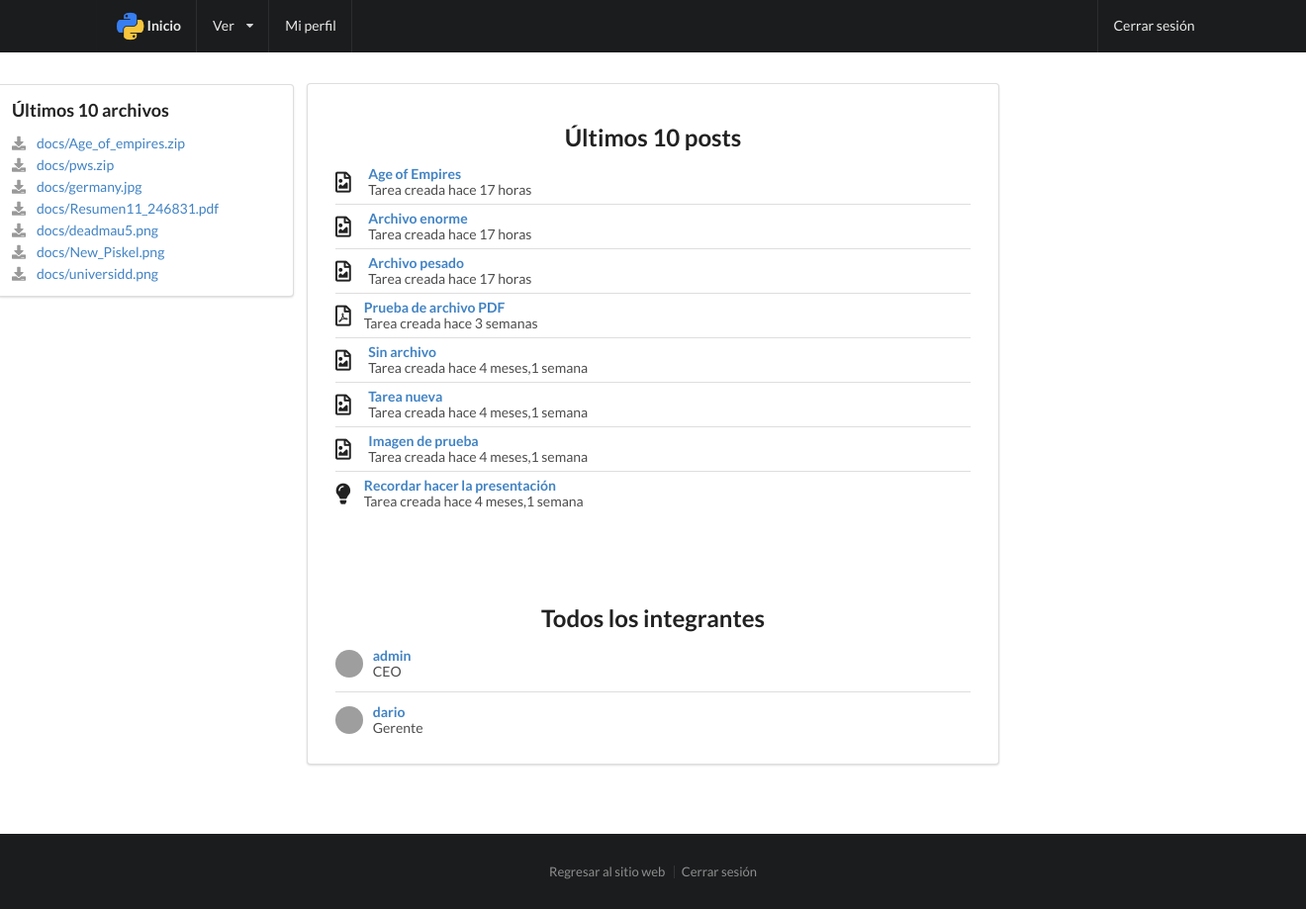
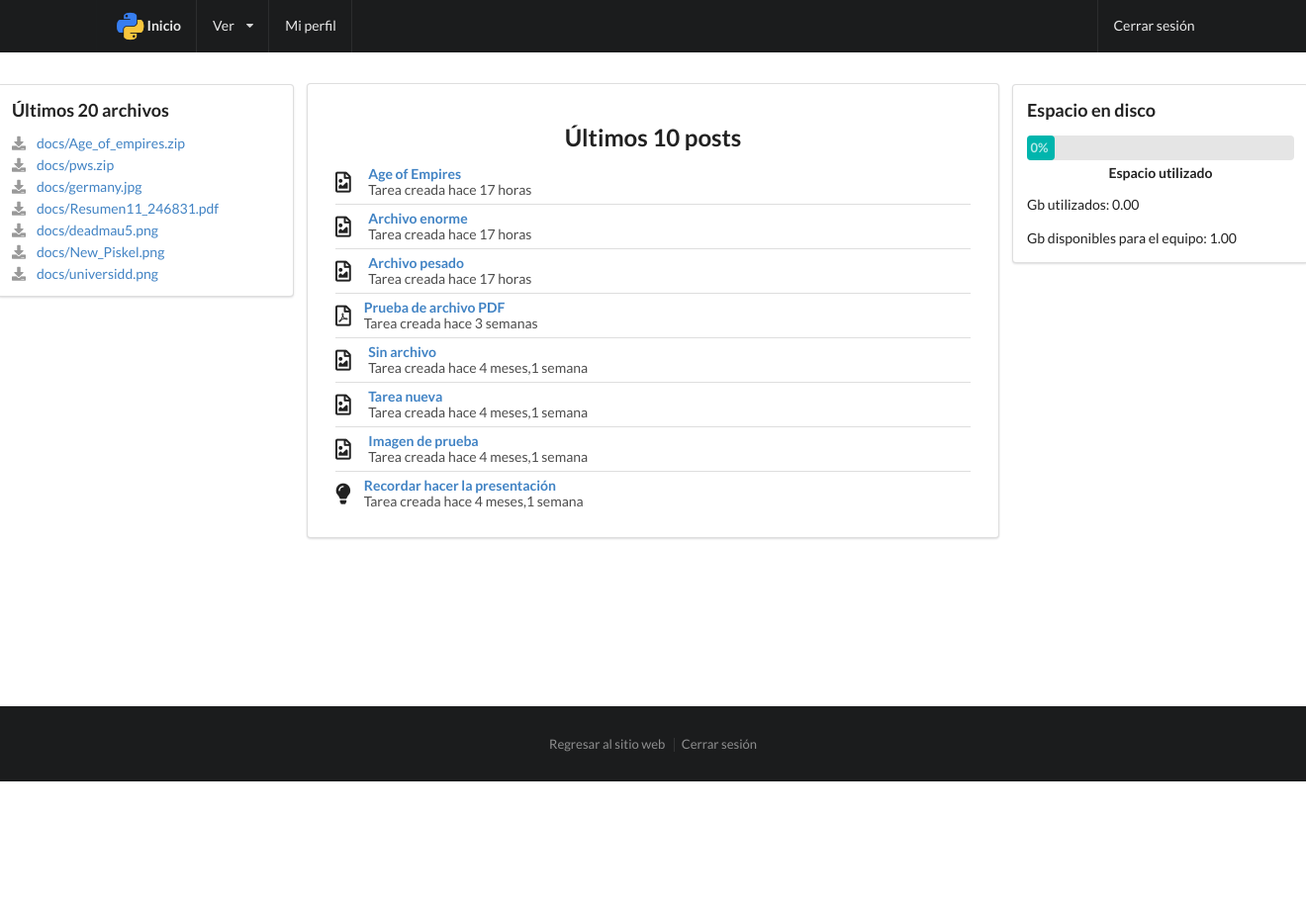
Before and after one commit to mancilladev/SafeEm, a Django app: page /portal/ in a window 1320 px wide. Shown: the whole page at 99% size. After the commit the page ends 790 px from the top, so only its background shows below. Run offline with Django 3.2, Linux system fonts and the light colour scheme; a user stored in the database is signed in; data comes from the database, SQL or seed files in the repository; both versions use the stored data as it was after the commit; some libraries are stand-ins or nearby versions; grey boxes are pictures that could not be loaded.

Commit message:
Add visualization of used space

```diff
--- a/emmang/templates/emmang/perfil.html
+++ b/emmang/templates/emmang/perfil.html
@@ -79,14 +79,14 @@ $(document).ready(function() {
           {% endif %}
           <span>
             <i class="feed icon"></i>
-            {{tareas|length}} Posts
+            {{numposts}} Posts
           </span>
         </div>
       </div>
     </div>
     <div class="column">
       <div class="ui basic segment">
-        <h1 class="ui center aligned header">Posts</h1>
+        <h1 class="ui center aligned header">Posts recientes</h1>
         <div class="ui relaxed divided list">
           {% for tarea in tareas %}
           <div class="item">
@@ -106,7 +106,7 @@ $(document).ready(function() {
           </div>
           {% endfor %}
         </div>
-        <h1 class="ui center aligned separated header">Comentarios</h1>
+        <h1 class="ui center aligned separated header">Comentarios recientes</h1>
         <div class="ui relaxed divided list">
           {% for comentario in comentarios %}
           <div class="item">
--- a/emmang/templates/emmang/portal.html
+++ b/emmang/templates/emmang/portal.html
@@ -9,7 +9,7 @@
 
     <div class="ui left very close rail">
       <div class="ui segment">
-        <h3>Últimos 10 archivos</h3>
+        <h3>Últimos 20 archivos</h3>
         <div class="ui list">
           {% for tarea in tarea_archivo %}
           <a class="item" href="{{tarea.archivo.url}}">
@@ -17,6 +17,20 @@
           </a>
           {% endfor %}
         </div>
+      </div>
+    </div>
+
+    <div class="ui right very close rail">
+      <div class="ui segment">
+        <h3>Espacio en disco</h3>
+        <div class="ui teal progress" data-percent="{{usage}}" id="used-space">
+            <div class="bar">
+                <div class="progress"></div>
+            </div>
+            <div class="label">Espacio utilizado</div>
+        </div>
+        <p>Gb utilizados: {{gbused|floatformat:2}}</p>
+        <p>Gb disponibles para el equipo: {{gbdef|floatformat:2}}</p>
       </div>
     </div>
 
@@ -47,28 +61,14 @@
       </div>
     </div>
 
-    <div class="ui basic separated segment">
-      <h2 class="ui center aligned header">Todos los integrantes</h2>
-      <div class="ui very relaxed middle aligned divided list">
-        {% for empleado in empleados %}
-        <div class="item">
-          {% if empleado.imagen %}
-            <img class="ui avatar image" src="{{empleado.imagen.url}}">
-          {% else %}
-            <img class="ui avatar image" src="{% static "img/smallmatthew.png" %}">
-          {% endif %}
-          <div class="content">
-            <a href="{% url 'emmang:perfil' pk=empleado.pk %}" class="header">{{empleado}}</a>
-            <div class="description">{{empleado.puesto}}</div>
-          </div>
-        </div>
-        {% endfor %}
-      </div>
-    </div>
-
-
-
   </div>
 </div>
 {% include 'emmang/footer.html' %}
 {% endblock content %}
+
+
+{% block heavyjs %}
+<script type="text/javascript" charset="utf-8">
+    $('#used-space').progress();
+</script>
+{% endblock %}
--- a/emmang/views.py
+++ b/emmang/views.py
@@ -1,3 +1,4 @@
+import os
 from django.shortcuts import render, get_object_or_404, redirect
 from django.contrib.auth.decorators import login_required
 from django.utils import timezone
@@ -5,15 +6,30 @@ from django.utils import timezone
 from .models import Empleado, Tarea, Comentario
 from .forms import TareaForm, UserCreateForm, ComentarioForm, EmpleadoForm, TareaForm
 
+
+DEFUALTGB = 1
+
+def get_size(start_path = '.'):
+    total_size = 0
+    for dirpath, dirnames, filenames in os.walk(start_path):
+        for f in filenames:
+            fp = os.path.join(dirpath, f)
+            total_size += os.path.getsize(fp)
+    return total_size
+
 def home(request):
     return render(request, 'emmang/home.html')
 
 @login_required
 def portal(request):
-    empleados = Empleado.objects.all()
     tareas = Tarea.objects.all().order_by('-fecha')[:10]
-    tarea_archivo = Tarea.objects.exclude(archivo='').order_by('-fecha')[:10]
-    return render(request, 'emmang/portal.html', {'empleados':empleados,'tareas':tareas,'tarea_archivo':tarea_archivo})
+    tarea_archivo = Tarea.objects.exclude(archivo='').order_by('-fecha')[:20]
+    gb = get_size('media/docs') / 1073741824
+    return render(
+        request,
+        'emmang/portal.html',
+        {'tareas':tareas,'tarea_archivo':tarea_archivo,'usage':gb*100/DEFUALTGB,'gbdef':DEFUALTGB,'gbused':gb}
+    )
 
 @login_required
 def tareas(request):
@@ -93,7 +109,12 @@ def perfil_editar(request):
 @login_required
 def perfil(request, pk):
     empleado = get_object_or_404(Empleado, pk=pk)
-    tareas = Tarea.objects.filter(creador=empleado).order_by('-fecha')
-    comentarios = Comentario.objects.filter(empleado=empleado).order_by('-fecha')
+    tareas = Tarea.objects.filter(creador=empleado).order_by('-fecha')[:3]
+    comentarios = Comentario.objects.filter(empleado=empleado).order_by('-fecha')[:3]
     can_edit = request.user.empleado == empleado
-    return render(request, 'emmang/perfil.html', {'empleado':empleado,'tareas':tareas,'comentarios':comentarios,'can_edit':can_edit})
+    numposts = Tarea.objects.filter(creador=empleado).count()
+    return render(
+        request,
+        'emmang/perfil.html',
+        {'empleado':empleado,'tareas':tareas,'comentarios':comentarios,'can_edit':can_edit,'numposts':numposts}
+    )
```
Also changed, not shown: db.sqlite3, prueba.txt (deleted).
